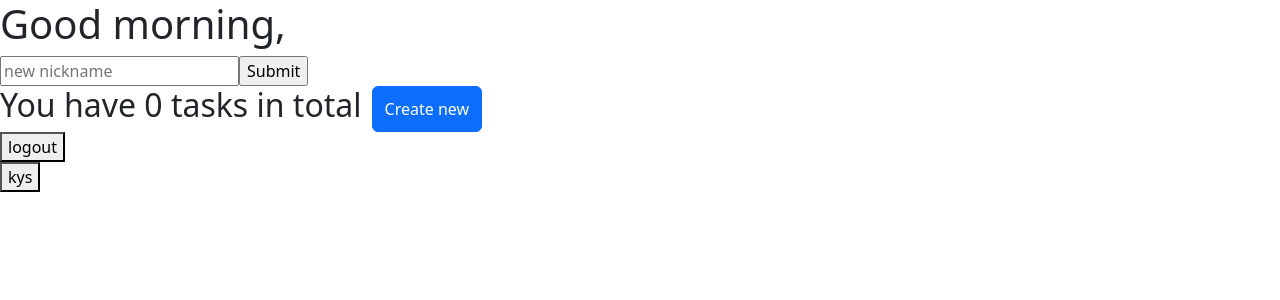
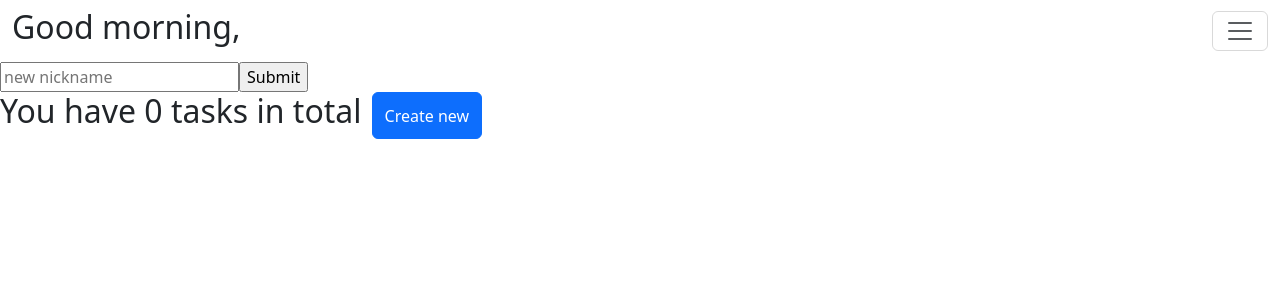
Before and after one commit to fyryrfdhdgrtyc/inakettle, a PHP site: page / in a window 1280 px wide. Shown: the top 300 px of the page. Run offline with PHP 8.4, Linux system fonts and the light colour scheme; the visitor is signed in with stand-in values (Sample User, id 1); data comes from the database, SQL or seed files in the repository; both versions use the stored data as it was after the commit.

Commit message:
Добавил заголовок страницы, управление учеткой убрал в бургер, подправил семантику на домашней странице

```diff
--- a/index.php
+++ b/index.php
@@ -42,8 +42,39 @@ error_reporting(E_ALL);
 </head>
 <body>
     <script src="https://cdn.jsdelivr.net/npm/bootstrap@5.3.8/dist/js/bootstrap.bundle.min.js" integrity="sha384-FKyoEForCGlyvwx9Hj09JcYn3nv7wiPVlz7YYwJrWVcXK/BmnVDxM+D2scQbITxI" crossorigin="anonymous"></script>
-    <h1><?php echo "Good "; if($time >= 0 && $time <= 4){echo 'night, ';} elseif($time >= 4 && $time <= 11){echo 'morning, ';} elseif($time >= 11 && $time <= 16){echo 'afternon, ';} elseif($time >= 16 && $time <= 24){echo 'evening, ';} echo $udata['nickname'];?></h1>
-    <form action="changenickname.php" method="post"><input type="text" placeholder="new nickname" name="name" required><input type="submit"></form>
+    <header>
+        <nav class="navbar sm:navbar-expand">
+            <div class="container-fluid">
+                <h2><?php echo "Good "; if($time >= 0 && $time <= 4){echo 'night, ';} elseif($time >= 4 && $time <= 11){echo 'morning, ';} elseif($time >= 11 && $time <= 16){echo 'afternoon, ';} elseif($time >= 16 && $time <= 24){echo 'evening, ';} echo $udata['nickname'];?></h2>
+                <button class="btn-icon navbar-toggler" type="button" data-bs-toggle="offcanvas" data-bs-target="#navbarNav" aria-controls="navbarNav" aria-expanded="false" aria-label="Toggle navigation">
+                    <span class="navbar-toggler-icon" aria-hidden="true"></span>
+                </button>
+                <dialog class="offcanvas offcanvas-end" tabindex="-1" id="navbarNav" aria-labelledby="navbarNavLabel">
+                    <div class="drawer-header d-flex justify-content-between">
+                        <h5 class="drawer-title" id="navbarNavLabel">Menu</h5>
+                        <button type="button" class="btn-close" data-bs-dismiss="offcanvas" aria-label="Close"></button>
+                    </div>
+                    <div class="drawer-body">
+                        <ul class="navbar-nav">
+                            <li class="nav-item">
+                                <a class="nav-link active" aria-current="page" href="#newNickname">Change nickname</a>
+                            </li>
+                            <li class="nav-item">
+                                    <a class="nav-link active" name="logout" type="submit" href="logout.php" method="post">Byebye</a>
+
+                            </li>
+                            <li class="nav-item">
+                                <a class="nav-link active" type="submit" href="deleteaccount.php" method="post">Sybau kys</a>
+                            </li>
+                        </ul>
+                    </div>
+                </dialog>
+            </div>
+        </nav>
+    </header>
+
+    <main>
+<form action="changenickname.php" method="post"><input type="text" placeholder="new nickname" name="name" required><input type="submit"></form>
     <div style="display: flex; gap: 10px;" align-items-center justify-content-between>
         <h2>You have <?php echo $tcount['count(*)']; ?> tasks in total</h2>
         <button type="button" class="btn btn-primary" data-bs-toggle="modal" data-bs-target="#newTask">
@@ -99,15 +130,11 @@ error_reporting(E_ALL);
                     </div>
             </div>
             <?php endwhile; ?>
+    </main>
 
 
 
 
-    <form action="logout.php" method="post">
-        <button type="submit" name="logout">logout</button>
-    </form>
-    <form action="deleteaccount.php" method="post">
-        <button type="submit">kys</button>
-    </form>
-</body>
+
+    </body>
 </html>
```
Also changed, not shown: inakettle.db.
